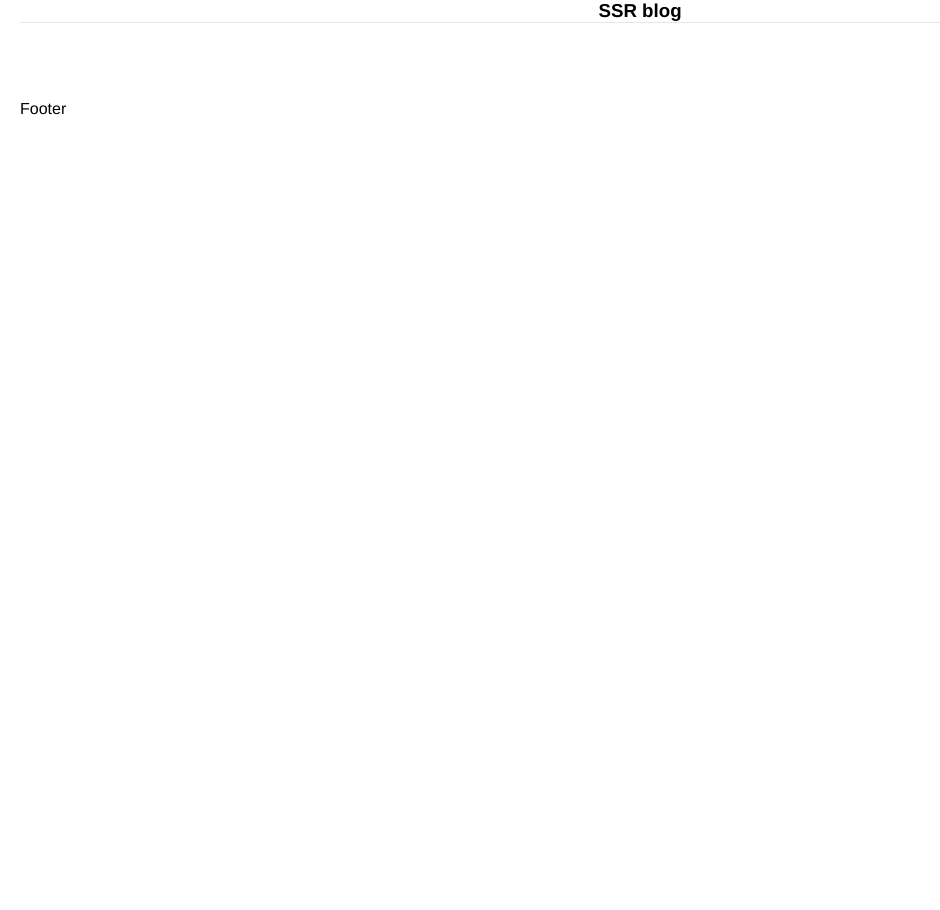
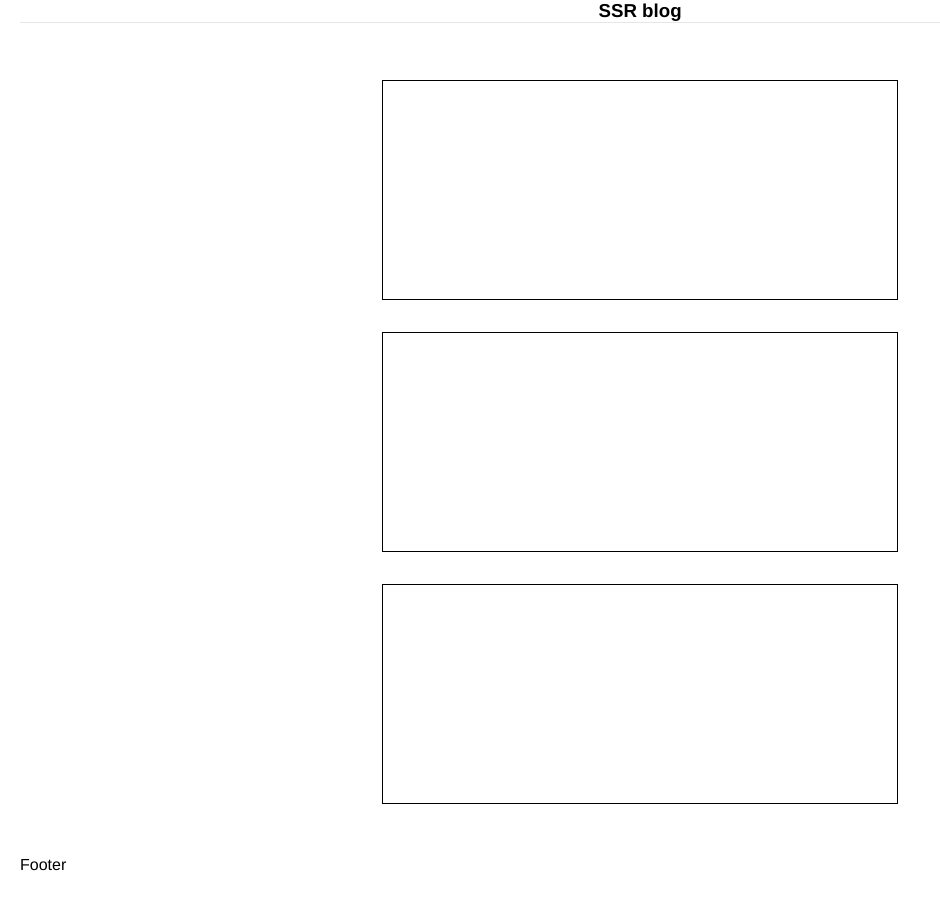
Before and after one commit to bombin78/nuxt-blog, a Nuxt app: page / in a window 1280 px wide. Shown: the top 910 px of the page, without its empty margins (0-940 px from the left). Before the commit the page ends 800 px from the top, so only its background shows below. Built offline with nearby package versions, Linux system fonts and the light colour scheme.

Commit message:
Main page

```diff
--- /dev/null
+++ b/components/main/Post.vue
@@ -0,0 +1,18 @@
+<template>
+  <article class="post">
+
+  </article>
+</template>
+
+<script>
+export default {
+}
+</script>
+
+<style lang="scss" scoped>
+  .post {
+    height: 220px;
+    border: 1px solid black;
+    margin-bottom: 2rem;
+  }
+</style>
--- a/layouts/default.vue
+++ b/layouts/default.vue
@@ -14,7 +14,7 @@
 import AppNavigation from '@/components/main/Navigation';
 export default {
   components: {
-    AppNavigation
+    AppNavigation,
   }
 }
 </script>
--- a/pages/index.vue
+++ b/pages/index.vue
@@ -1,9 +1,21 @@
 <template>
-  <div>
-  </div>
+  <el-row type="flex" justify="center">
+    <el-col :xs="24" :sm="18" :md="12" :lg="10">
+      <app-post
+        v-for="post in 3"
+        :key="post" />
+    </el-col>
+  </el-row>
 </template>
 
 <script>
+import AppPost from '@/components/main/Post';
 export default {
+  head: {
+    title: 'Главная',
+  },
+  components: {
+    AppPost,
+  }
 }
 </script>
```
